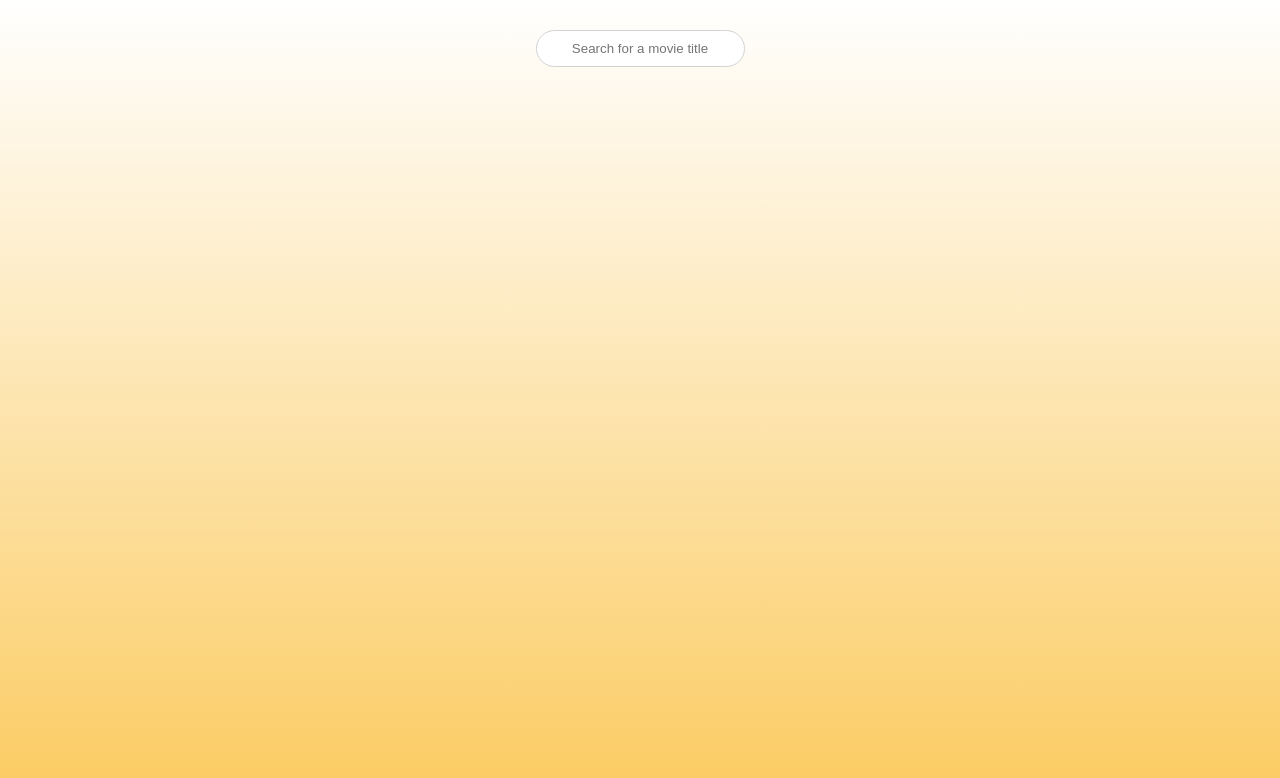
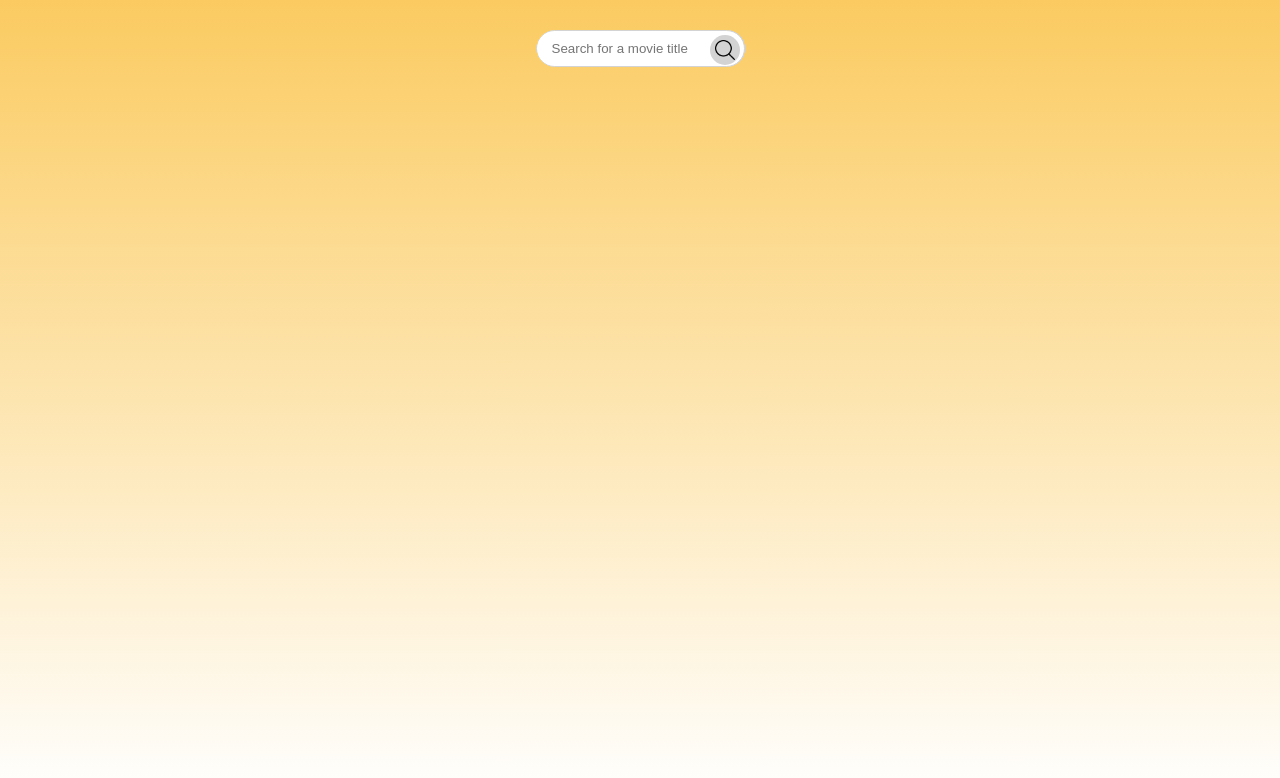
Before and after one commit to robdll/awesome-movies, a React (Create React App) app: page / in a window 1280 px wide. Shown: the top 778 px of the page. Built offline with nearby package versions, Linux system fonts and the light colour scheme.

Commit message:
adds lens to search

```diff
--- a/src/components/App/App.module.scss
+++ b/src/components/App/App.module.scss
@@ -4,7 +4,6 @@
   @include flex-container(column);
   justify-content: flex-start;
   text-align: center;
-  background: rgb(255,255,255);
-  background: linear-gradient(180deg, rgba(255,255,255,1) 0%, rgba(251,203,97,1) 100%);
-  min-height: 100vh;
+  background: rgb(251,203,97);
+  background: linear-gradient(180deg, rgba(251,203,97,1) 0%, rgba(255,255,255,1) 100%);min-height: 100vh;
 }
--- a/src/components/SearchBox/SearchBox.js
+++ b/src/components/SearchBox/SearchBox.js
@@ -11,29 +11,44 @@ function SearchBox() {
   const PLACEHOLDER_DEFAULT = 'Search for a movie title';
   const [searchValue, setSearchValue] = useState('');
   const [placeholder, setPlaceholder] = useState(PLACEHOLDER_DEFAULT);
-  const [inputClasses, setInputClasses] = useState(`${styles.input}`);
 
-  const handleClick = (e) => {
+  const handleChange = (e) => {
     setSearchValue(e.target.value)
   }
 
   const handleFocus = (e) => {
     setPlaceholder('')
-    setInputClasses(`${styles.input} ${styles.alignLeft}`);
   }
 
   const handleBlur = (e) => {
     if(searchValue === '') {
       setPlaceholder(PLACEHOLDER_DEFAULT)
-      setInputClasses(`${styles.input}`);
-    } else {
+    }
+  }
+
+  const handleKeyPress = (e) => {
+    if(e.key === 'Enter') {
+      startFetching()
+    }
+  }
+  const startFetching = () => {
       dispatch(fetchMovies(searchValue))
-    }
   }
 
   return (
     <div className={styles.searchBox}>
-      <input onFocus={handleFocus} onBlur={handleBlur} className={inputClasses} value={searchValue} onChange={handleClick} placeholder={placeholder}></input>
+      <input
+        onFocus={handleFocus}
+        onBlur={handleBlur}
+        onKeyPress={handleKeyPress}
+        onChange={handleChange}
+        className={styles.input}
+        value={searchValue}
+        placeholder={placeholder}>
+        </input>
+        <span className={styles.lens} onClick={startFetching}>
+          <img src="./lens.png" alt='search icon'></img>
+        </span>
     </div>
     );
   }
--- a/src/components/SearchBox/SearchBox.module.scss
+++ b/src/components/SearchBox/SearchBox.module.scss
@@ -1,14 +1,28 @@
 .searchBox {
     margin: 30px 10px;
+    position: relative;
 }
 
 .input {
     border-radius: 25px;
     padding: 10px 15px;
     border: 1px solid lightgray;
-    text-align: unset;
 }
 
-.alignLeft {
-    text-align: left;
+.lens {
+    display: flex;
+    align-items: center;
+    justify-content: center;
+    position: absolute;
+    right: 5px;
+    top: 5px;
+    background: lightgray;
+    padding: 5px;
+    border-radius: 25px;
+    cursor: pointer;
 }
+
+.lens img {
+    width: 20px;
+    height: 20px;
+}
```
Also changed, not shown: public/lens.png (added).
